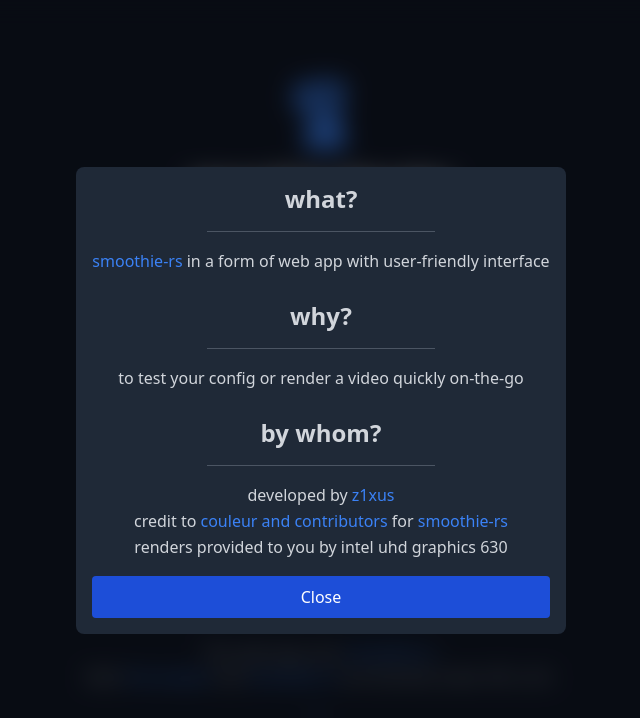
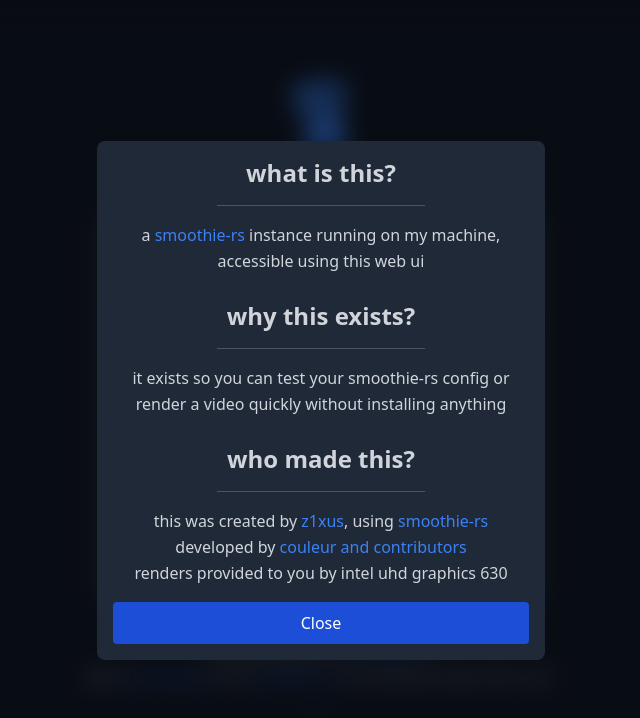
Before and after one commit to Z1xus/smoothie-blender, a SvelteKit app: page / in a window 1280 px wide. Both pictures are taken after a click on the button 640 px from the left and 119 px from the top of the page. Shown: the top 718 px of the page, without its empty margins (319-959 px from the left). Built offline with nearby package versions, Linux system fonts and the light colour scheme.

Commit message:
add more clear definitions

```diff
--- a/src/routes/+page.svelte
+++ b/src/routes/+page.svelte
@@ -265,29 +265,23 @@
 
 	{#if $showInfoModal}
 		<div class="fixed inset-0 flex items-center justify-center bg-black bg-opacity-50 backdrop-blur-md overflow-y-auto">
-			<div class="mx-3 my-1 p-4 bg-gray-800 rounded-lg text-center leading-relaxed text-pretty">
-				<p class="mb-1 text-2xl font-bold">what?</p>
+			<div class="mx-3 my-1 p-4 bg-gray-800 rounded-lg text-center leading-relaxed max-w-md text-pretty">
+				<p class="mb-1 text-2xl font-bold">what is this?</p>
 				<hr class="my-4 mx-auto w-1/2 border-gray-600" />
 				<p>
-					<a href="https://github.com/couleur-tweak-tips/smoothie-rs/" class="hover:text-blue-600 text-blue-500">smoothie-rs</a> in a form of web app with
-					user-friendly interface
+					a <a href="https://github.com/couleur-tweak-tips/smoothie-rs/" class="hover:text-blue-600 text-blue-500">smoothie-rs</a> instance running on my machine, accessible using this web ui
 				</p>
 				<br />
-				<p class="mb-1 text-2xl font-bold">why?</p>
-				<hr class="my-4 mx-auto w-1/2 border-gray-600" />
-				<p>to test your config or render a video quickly on-the-go</p>
-				<br />
-				<p class="mb-1 text-2xl font-bold">by whom?</p>
+				<p class="mb-1 text-2xl font-bold">why this exists?</p>
 				<hr class="my-4 mx-auto w-1/2 border-gray-600" />
 				<p>
-					developed by <a href="https://z1xus.netlify.app/" class="hover:text-blue-600 text-blue-500">z1xus</a>
+					it exists so you can test your smoothie-rs config or render a video quickly without installing anything
 				</p>
+				<br />
+				<p class="mb-1 text-2xl font-bold">who made this?</p>
+				<hr class="my-4 mx-auto w-1/2 border-gray-600" />
 				<p>
-					credit to <a href="https://github.com/couleur-tweak-tips/smoothie-rs/graphs/contributors" class="hover:text-blue-600 text-blue-500"
-						>couleur and contributors</a
-					>
-					for
-					<a href="https://github.com/couleur-tweak-tips/smoothie-rs/" class="hover:text-blue-600 text-blue-500">smoothie-rs</a>
+					this was created by <a href="https://z1xus.netlify.app/" class="hover:text-blue-600 text-blue-500">z1xus</a>, using <a href="https://github.com/couleur-tweak-tips/smoothie-rs/" class="hover:text-blue-600 text-blue-500">smoothie-rs</a> developed by <a href="https://github.com/couleur-tweak-tips/smoothie-rs/graphs/contributors" class="hover:text-blue-600 text-blue-500">couleur and contributors</a>
 				</p>
 				<p>renders provided to you by intel uhd graphics 630</p>
 				<button
```
